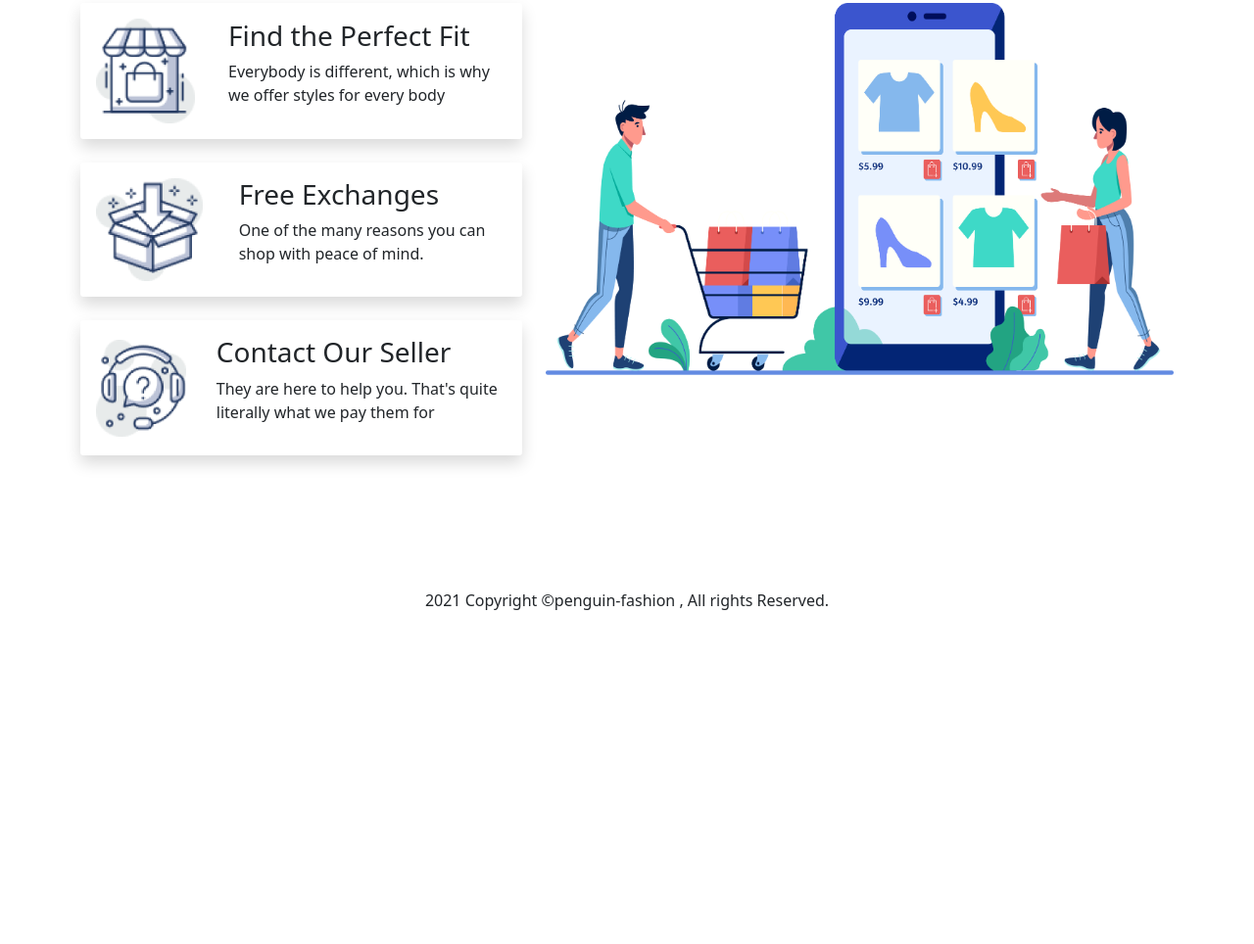
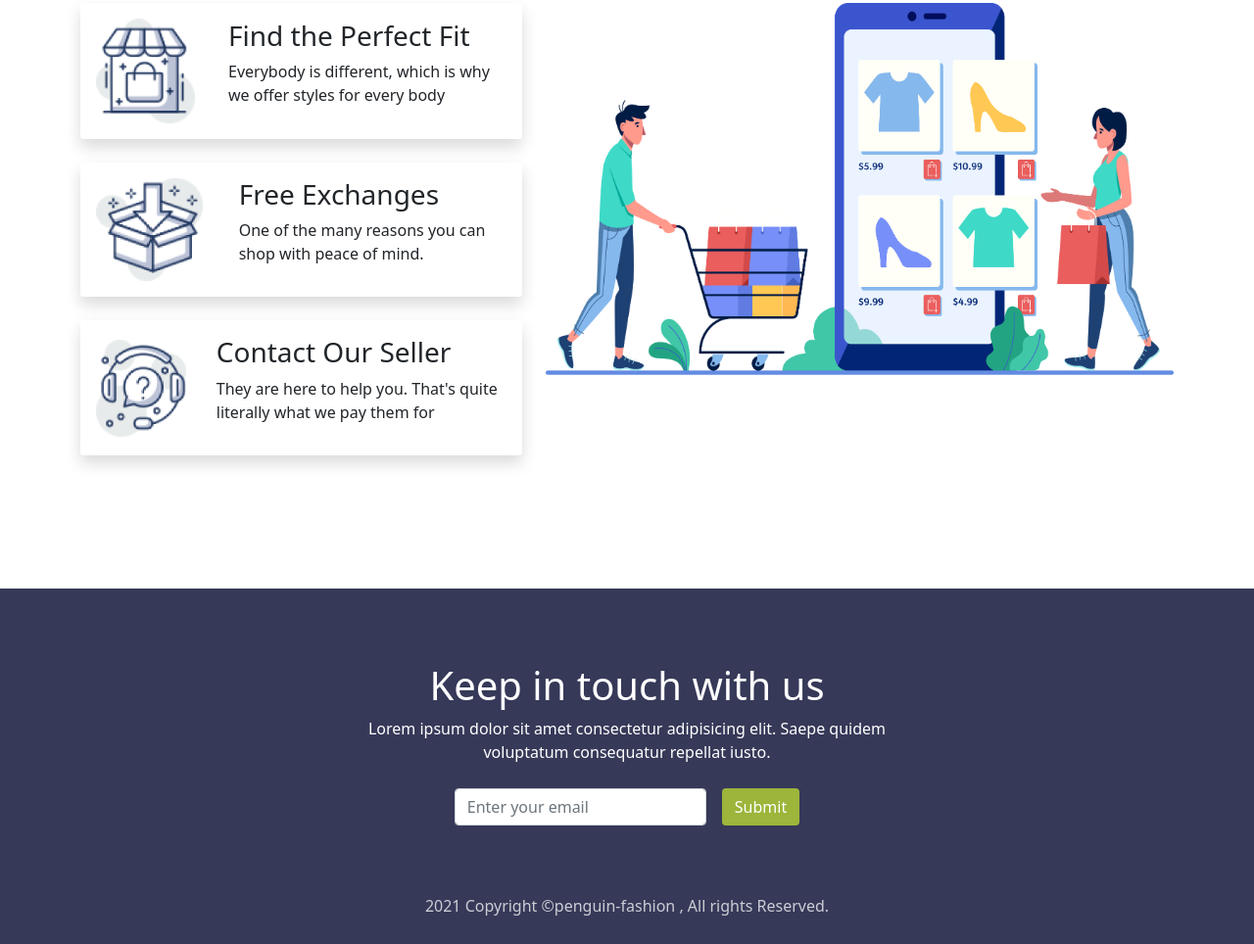
Before and after one commit to nkchowdhury/assignment-on-penguin-fashion, a plain HTML site: page index.html in a window 1280 px wide. Shown: the part 2005-2969 px from the top of the page at 98% size. Before the commit the page ends 2646 px from the top, so only its background shows below. Drawn offline with nearby package versions, Linux system fonts and the light colour scheme.

Commit message:
add footer

```diff
--- a/css/style.css
+++ b/css/style.css
@@ -128,6 +128,48 @@ margin-right: 8px;
 .nav-top{
 }
 
+
+
+
+
+footer{
+
+background-color: #363958;
+
+padding: 75px 0 2px 0;
+}
+footer h1{
+
+   color: #fff;
+}
+footer p{
+
+color: #fff;
+
+margin-bottom: 25px;
+}
+
+.Copyright{
+    margin-top: 70px;
+    color: #ffffffbf;
+    font-size: 16px;
+    /* font-weight: 400; */
+}
+.btn-subscribe{
+
+    background: #9cb53a;
+    color: #fff;
+    font-size: 16px;
+
+
+}
+
+.btn-subscribe:hover{
+
+    background: #fabe4c;
+    color: #fff;
+
+}.
 @media(max-width: 576px){
 
     .nav-logo{
@@ -158,3 +200,15 @@ margin-right: 8px;
 
 
 }
+@media(max-width: 991.98px){
+
+    .nav-logo{
+        width:80% ;
+
+
+    }
+
+
+
+
+}
--- a/index.html
+++ b/index.html
@@ -29,7 +29,7 @@
                 <div class="collapse navbar-collapse " id="navbarTogglerDemo02">
                   <ul class="navbar-nav nav-top ml-auto">
                     <li class="nav-item nav-list">
-                      <a class="nav-link active" aria-current="page" href="#">Home</a>
+                      <a class="nav-link active " aria-current="page" href="#index.html">Home</a>
                     </li>
                     <li class="nav-item nav-list">
                       <a class="nav-link" href="#product">Product</a>
@@ -39,7 +39,7 @@
                     </li>
 
                     <li class="nav-item nav-list">
-                      <a class="nav-link " href="#" >Contact us</a>
+                      <a class="nav-link " href="#contact" >Contact us</a>
                     </li>
                   </ul>
 
@@ -253,7 +253,34 @@
     </main>
 
     <footer>
-      <p class="text-center">2021 Copyright ©penguin-fashion , All rights Reserved.</p>
+
+      <div class="container">
+
+        <h1 class="text-center">Keep in touch with us</h1>
+        <p class="text-center">Lorem ipsum dolor sit amet consectetur adipisicing elit. Saepe quidem <br> voluptatum consequatur repellat iusto.</p>
+
+        <div class="subscribe" id="contact">
+          <form class="row row-cols-lg-auto g-3 justify-content-center align-items-center">
+            <div class="col-8">
+              <label class="visually-hidden" for="inlineFormInputGroupUsername">Username</label>
+              <div class="input-group">
+                <input type="email" class="form-control" id="inlineFormInputGroupUsername" placeholder="Enter your email">
+              </div>
+            </div>
+
+
+            <div class="col-4">
+              <button type="submit" class="btn btn-subscribe">Submit</button>
+            </div>
+          </form>
+        </div>
+
+
+      </div>
+
+
+
+      <p class="text-center Copyright">2021 Copyright ©penguin-fashion , All rights Reserved.</p>
 
     </footer>
     <script src="js/bootstrap.bundle.min.js"></script>
```
